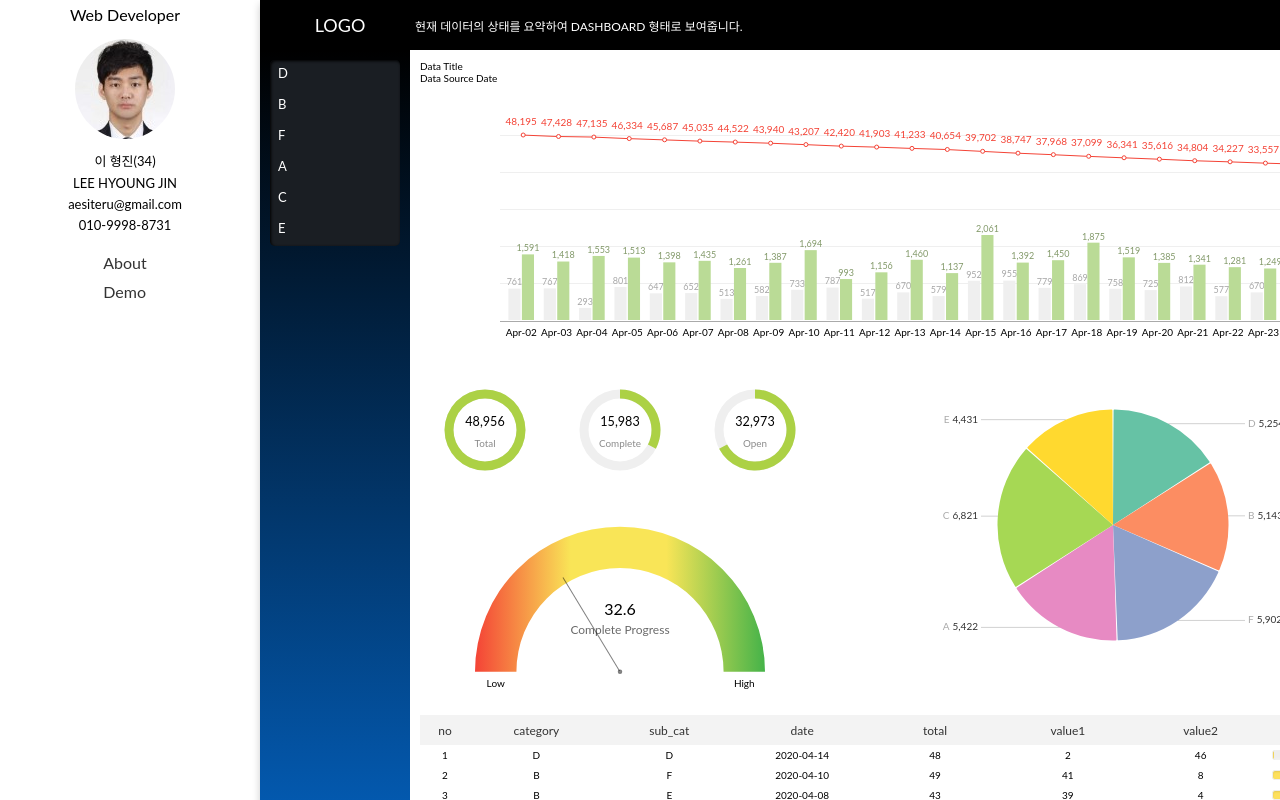
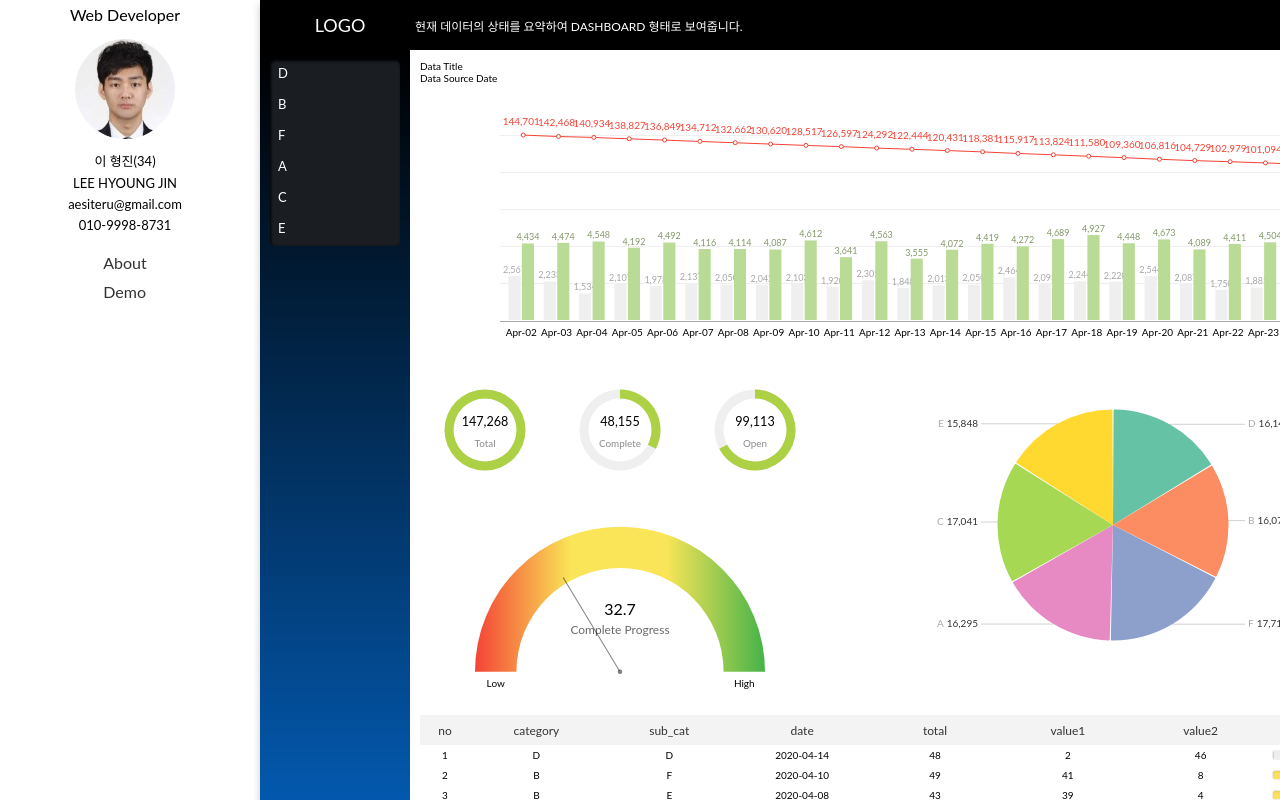
Before and after one commit to aesiteru/zeit-now-resume, a Vue app: page /#/demo in a window 1280 px wide. Built offline with nearby package versions, Linux system fonts and the light colour scheme.

Commit message:
data change

```diff
--- a/src/page/demo.vue
+++ b/src/page/demo.vue
@@ -104,7 +104,7 @@ export default {
       for(let i = 0; i < diff; i ++) {
         duration[i] = st.add(1, 'days').format('YYYY-MM-DD')
       }
-      for(let i = 0; i < 1000; i++) {
+      for(let i = 0; i < 3000; i++) {
         output[i] = {
           category: category[Math.floor(Math.random() * category.length)],
           sub_cat : sub_cat[Math.floor(Math.random() * sub_cat.length)],
```
